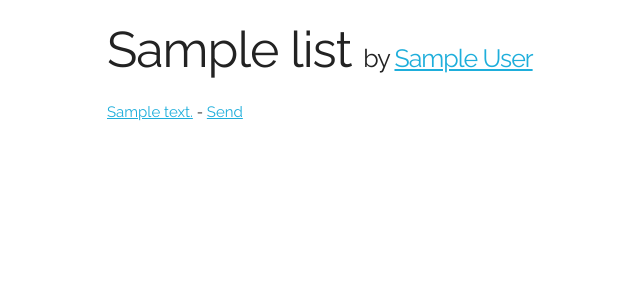
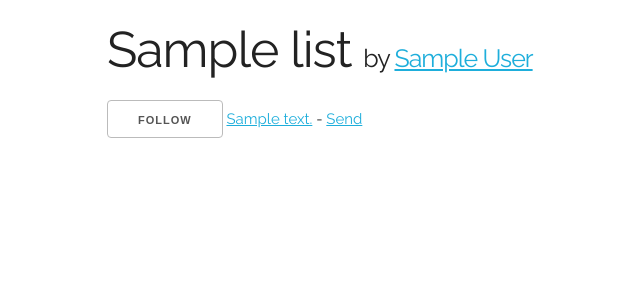
Before and after one commit to psiemens/storypost, a Django app: page /lists/1/ in a window 1280 px wide. Shown: the part 73-373 px from the top of the page, without its empty margins (53-693 px from the left). Run offline with Django 3.2, Linux system fonts and the light colour scheme; tables that the repository leaves empty hold one stand-in row (values such as "Sample post").

Commit message:
follow button

```diff
--- a/templates/list/view.html
+++ b/templates/list/view.html
@@ -4,6 +4,8 @@
 
 <h1>{{ list.title }} <span class="half-height">by <a href="{% url 'user_view' user.id %}">{{ user.name }}</a></span></h1>
 
+<button>Follow</button>
+
 {% for prompt in prompts %}
     <a href="{% url 'prompt_view' list_id prompt.id %}">{{ prompt.message }}</a> - <a href="{% url 'prompt_send' list_id prompt.id %}">Send</a><br/>
 {% endfor %}
```
